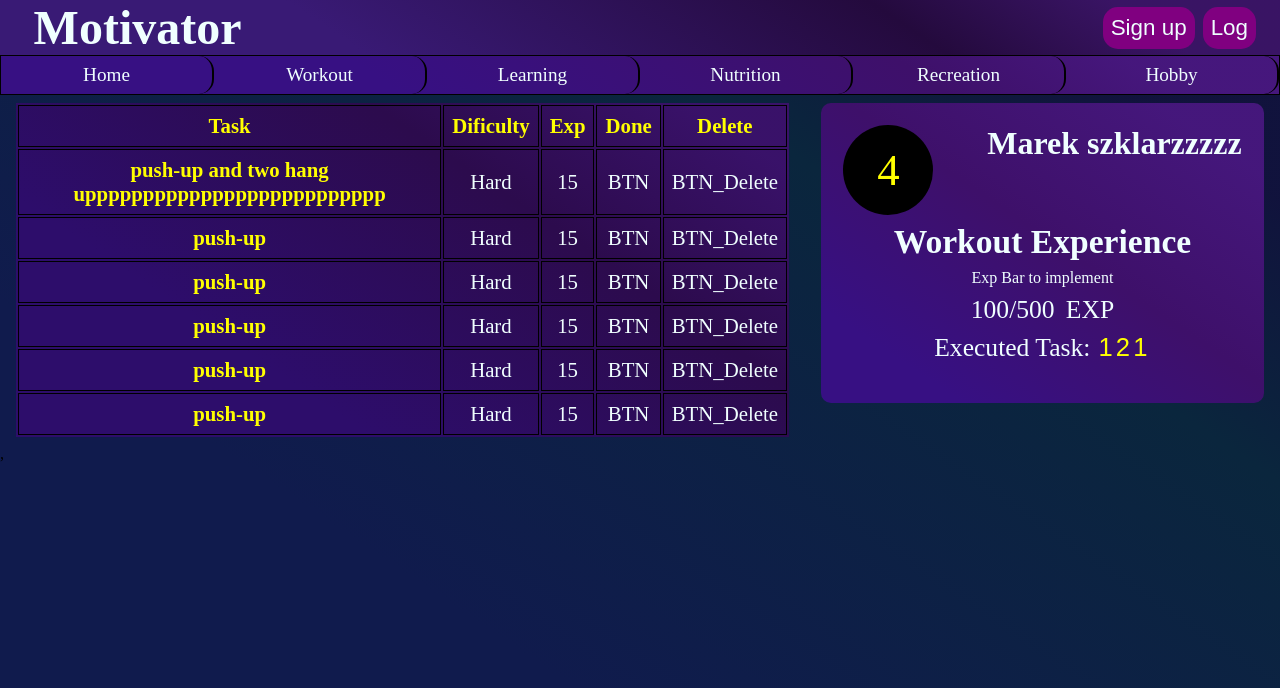
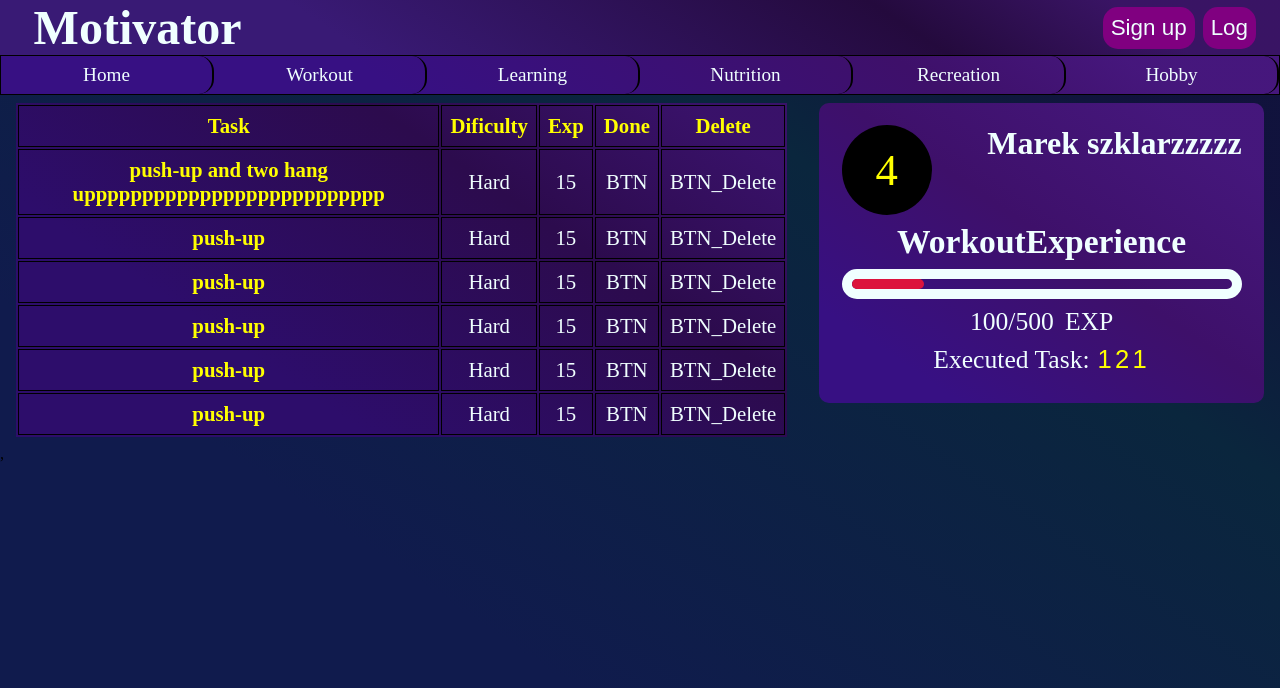
Before and after one commit to adamWatch/fester-front2, a React (Create React App) app: page /workout in a window 1280 px wide. Shown: the top 688 px of the page. Built offline with nearby package versions, Linux system fonts and the light colour scheme.

Commit message:
add and implement ProgressBar

```diff
--- a/src/components/common/ExpCard/ExpCard.tsx
+++ b/src/components/common/ExpCard/ExpCard.tsx
@@ -1,4 +1,5 @@
 import React from 'react';
+import { ProgressBar } from '../ProgressBar/ProgressBar';
 
 import './ExpCard.css';
 
@@ -29,13 +30,10 @@ export function ExpCard(props:Props) {
       <div className="down_panel">
         <h2 className="category_name">
           {category}
-          {' '}
           Experience
         </h2>
         <div className="exp_bar_container">
-          <div className="exp_bar">
-            Exp Bar to implement
-          </div>
+          <ProgressBar procentOfProgressBar="19%" />
         </div>
         <div className="curr_exp_container">
           <span className="curr_exp">{currExp}</span>
--- /dev/null
+++ b/src/components/common/ProgressBar/ProgressBar.css
@@ -0,0 +1,15 @@
+.progress {
+    display: flex;
+    align-items: center;
+    height: 30px;
+    width: 400px;
+    border: 10px solid azure;
+    border-radius: 15px;
+}
+
+.progress .color {
+    background-color: crimson;
+    width: 10%;
+    height: 10px;
+    border-radius: 15px;
+}
--- /dev/null
+++ b/src/components/common/ProgressBar/ProgressBar.tsx
@@ -0,0 +1,17 @@
+import React from 'react';
+
+import './ProgressBar.css';
+
+interface Props{
+    procentOfProgressBar: string;
+}
+
+export function ProgressBar(props:Props) {
+  const { procentOfProgressBar } = props;
+
+  return (
+    <div className="progress">
+      <div className="color" style={{ width: procentOfProgressBar }} />
+    </div>
+  );
+}
```
